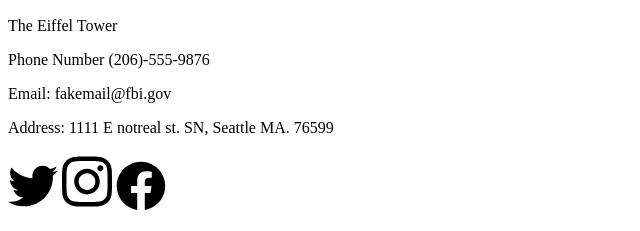
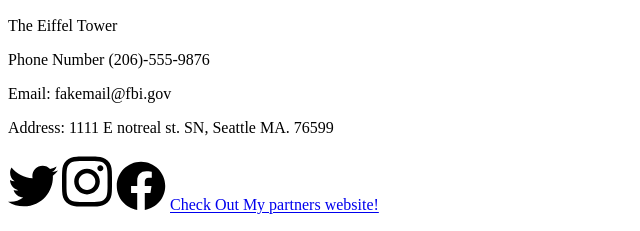
Before and after one commit to Arkuris/CF102-class04-mochup, a plain HTML site: page index.html in a window 1280 px wide. Shown: the part 686-917 px from the top of the page, without its empty margins (0-640 px from the left). Drawn offline with Linux system fonts and the light colour scheme.

Commit message:
added my partners website

```diff
--- a/index.html
+++ b/index.html
@@ -52,6 +52,7 @@
     <footer>
       <P>
         Phone Number (206)-555-9876
+      </P>
        <p>
         Email: fakemail@fbi.gov
       </p>
@@ -67,7 +68,9 @@
       <i class="fa-brands fa-facebook">
         <svg xmlns="http://www.w3.org/2000/svg" viewBox="0 0 512 512"><!--! Font Awesome Pro 6.4.0 by @fontawesome - https://fontawesome.com License - https://fontawesome.com/license (Commercial License) Copyright 2023 Fonticons, Inc. --><path d="M504 256C504 119 393 8 256 8S8 119 8 256c0 123.78 90.69 226.38 209.25 245V327.69h-63V256h63v-54.64c0-62.15 37-96.48 93.67-96.48 27.14 0 55.52 4.84 55.52 4.84v61h-31.28c-30.8 0-40.41 19.12-40.41 38.73V256h68.78l-11 71.69h-57.78V501C413.31 482.38 504 379.78 504 256z"/></svg>
       </i>
-      </P>
+      <a href="https://katyakho.github.io/Lab-04/">
+        Check Out My partners website!
+      </a>
     </footer>
 </body>
 </html>
```
